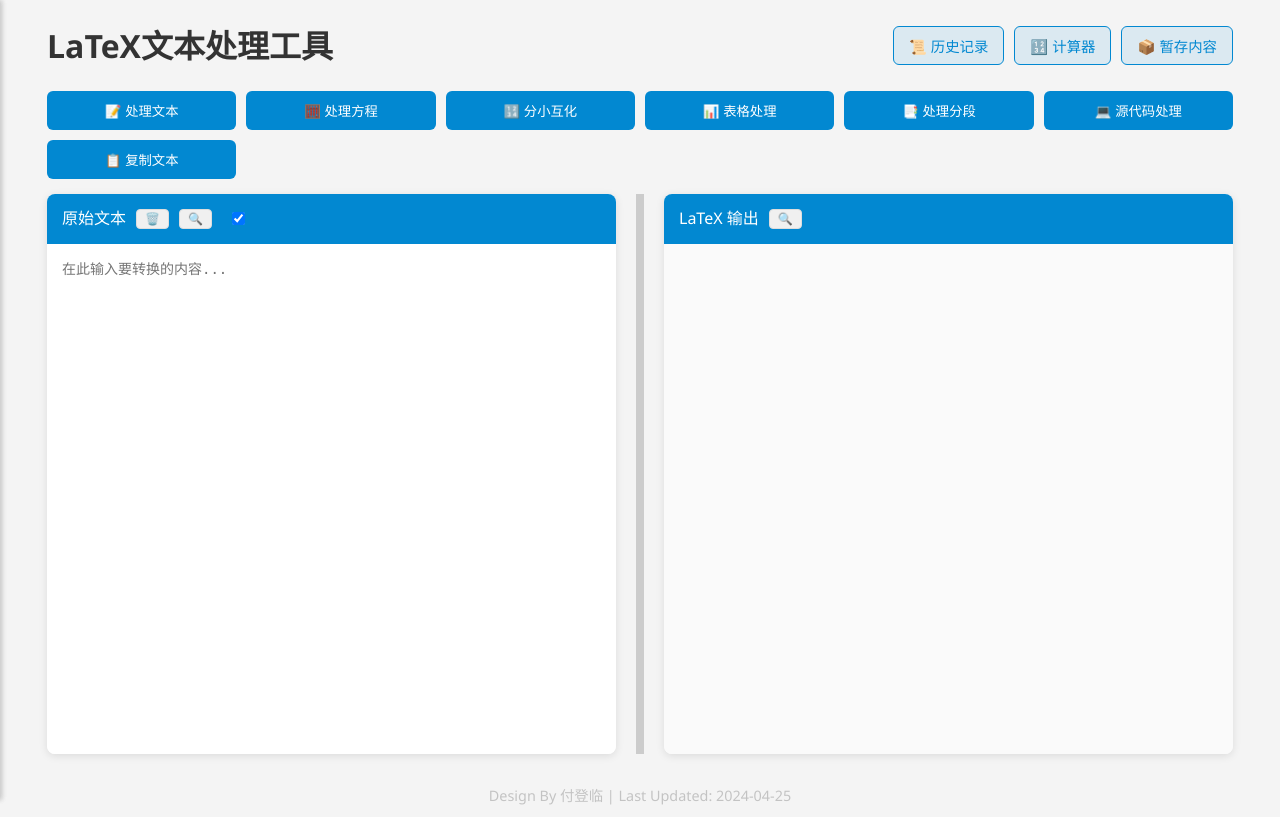
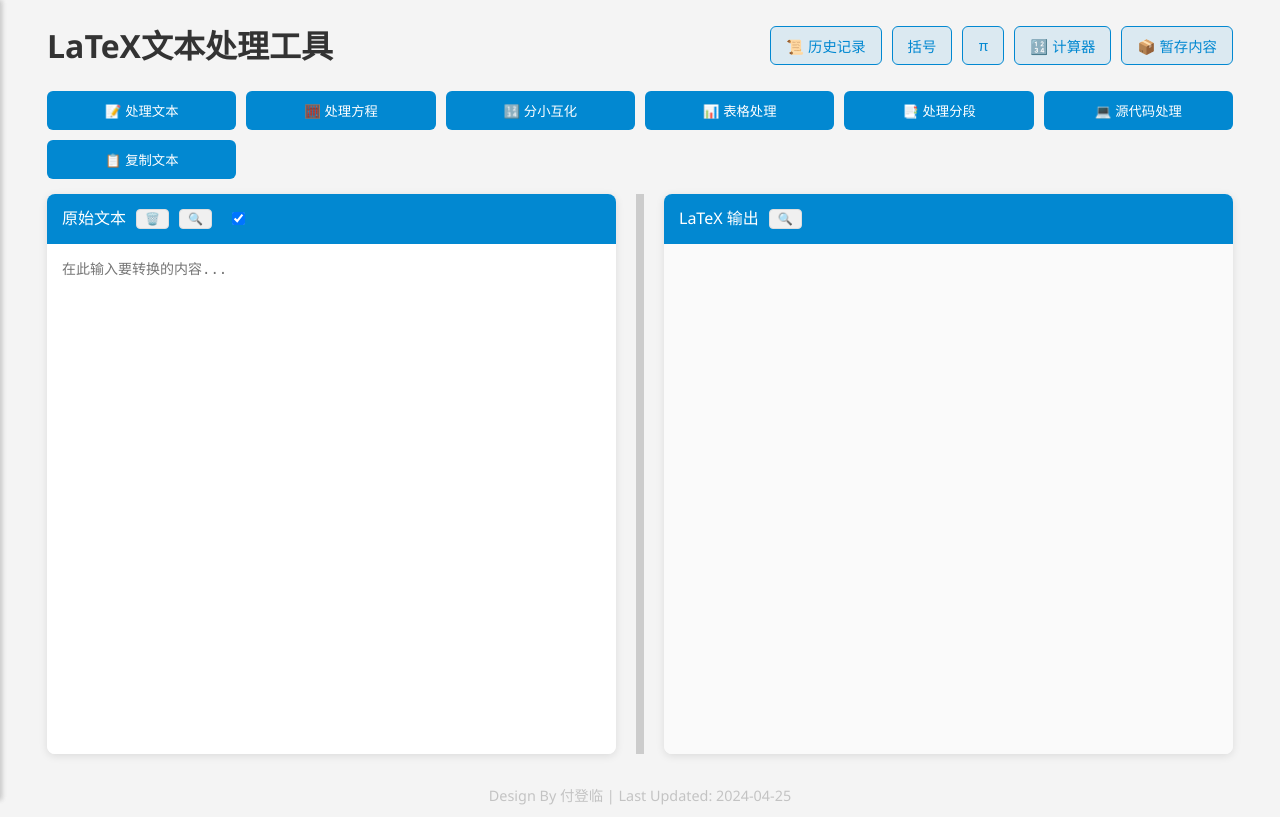
Before and after one commit to denglinfu/Txt2Latex, a plain HTML site: page index.html in a window 1280 px wide. Drawn offline with nearby package versions, Linux system fonts and the light colour scheme.

Commit message:
增加快捷复制功能

```diff
--- a/index.html
+++ b/index.html
@@ -22,6 +22,8 @@
             <h1>LaTeX文本处理工具</h1>
             <div class="header-buttons">
                 <button onclick="toggleHistory()" class="history-btn">📜 历史记录</button>
+                <button onclick="copyBrackets()" class="history-btn">括号</button>
+                <button onclick="copyPi()" class="history-btn">π</button>
                 <button onclick="toggleCalculator()" class="calculator-btn">🔢 计算器</button>
                 <button onclick="toggleTempStorage()" class="temp-storage-btn">📦 暂存内容</button>
             </div>
@@ -136,5 +138,6 @@
     </div>
 
     <div id="overlay" class="overlay"></div>
+
 </body>
 </html>
--- a/main.js
+++ b/main.js
@@ -813,3 +813,17 @@ function chulifangcheng() {
     output.textContent = finalText;
     Utils.copyText();
 }
+
+function copyBrackets() {
+    const brackets = '$\\left(\\ \\ \\ \\ \\ \\right)$';
+    navigator.clipboard.writeText(brackets).catch(err => {
+        console.error('复制失败:', err);
+    });
+}
+
+function copyPi() {
+    const piText = '（$\\mathrm{π}$取$3.14$）';
+    navigator.clipboard.writeText(piText).catch(err => {
+        console.error('复制失败:', err);
+    });
+}
```
